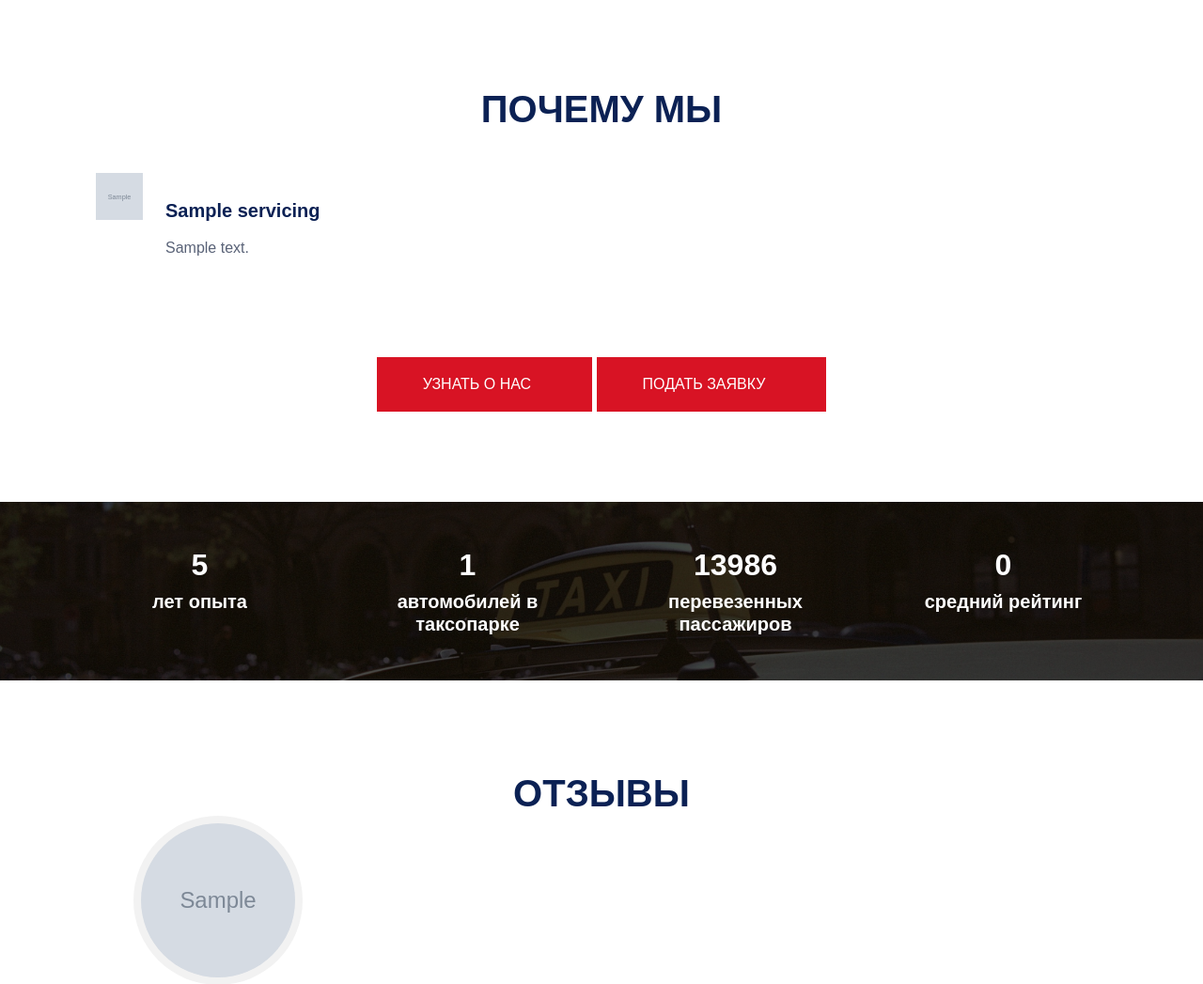
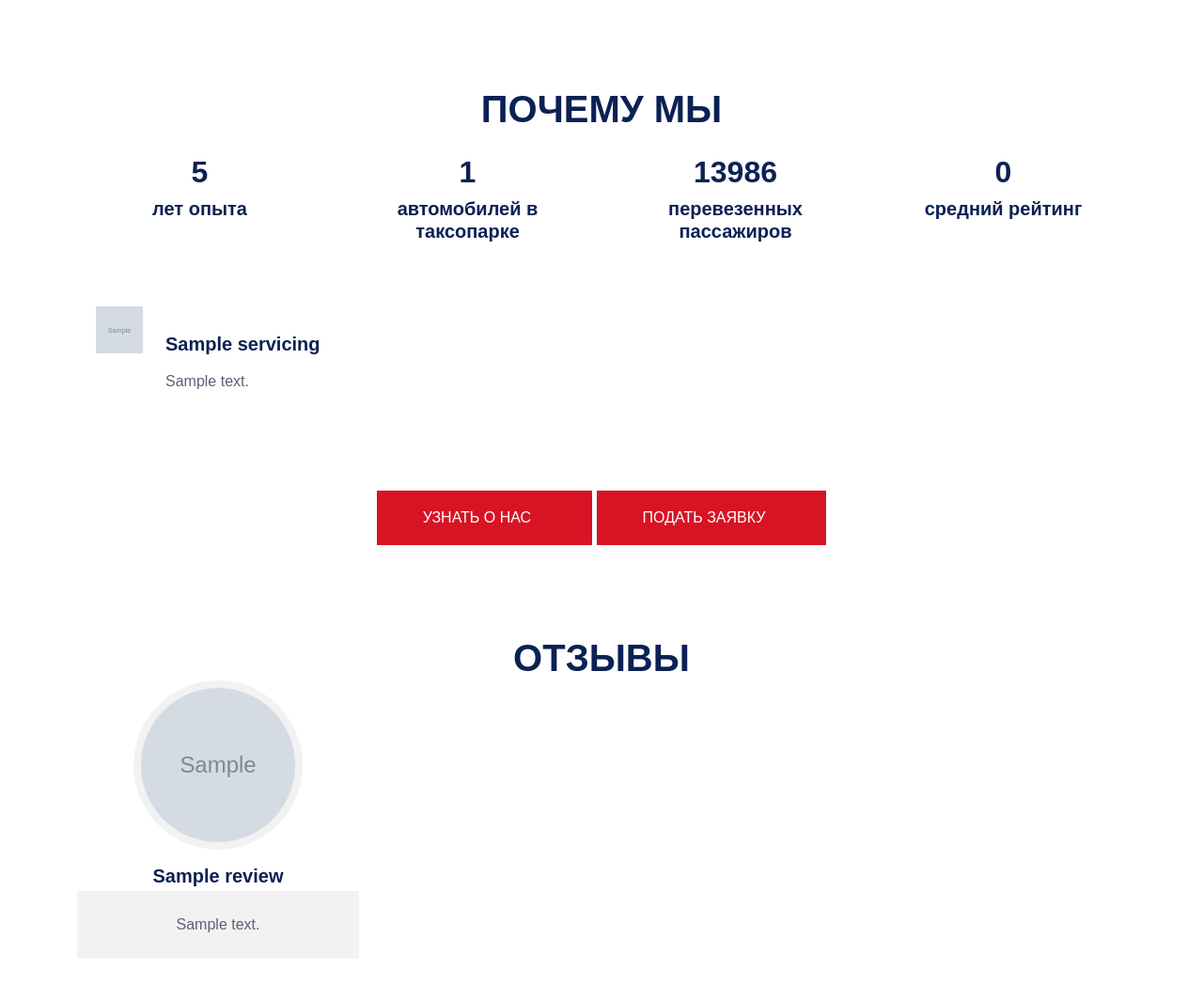
Before and after one commit to OlegEgoism/Taxi, a Django app: page / in a window 1280 px wide. Shown: the part 693-1740 px from the top of the page at 94% size. Run offline with Django 5.2, Linux system fonts and the light colour scheme; tables that the repository leaves empty hold one stand-in row (values such as "Sample post"); grey boxes marked "Sample" are stand-in pictures; some libraries are stand-ins or nearby versions.

Commit message:
Доработки по вебу

```diff
--- a/templates/index.html
+++ b/templates/index.html
@@ -58,6 +58,31 @@
             <div class="row g-4">
                 <div class="text-center">
                     <h1 class="mb-0">ПОЧЕМУ МЫ</h1>
+                </div>
+                <div class="container">
+                    <div class="row g-4">
+                        <div class="col-md-6 col-lg-3 text-center wow fadeIn" data-wow-delay="0.1s">
+                            <i class="fa fa-check fa-2x mb-3"></i>
+                            <h2 class="mb-2" data-toggl`e="counter-up">{{ years_work }}</h2>
+                            <h5 class="mb-0">{{ years_word }} опыта</h5>
+                        </div>
+                        <div class="col-md-6 col-lg-3 text-center wow fadeIn" data-wow-delay="0.7s">
+                            <i class="fa fa-car fa-2x mb-3"></i>
+                            <h2 class="mb-2" data-toggle="counter-up">{{ address.count_car }}</h2>
+                            <h5 class="mb-0">автомобилей в таксопарке</h5>
+                        </div>
+                        <div class="col-md-6 col-lg-3 text-center wow fadeIn" data-wow-delay="0.5s">
+                            <i class="fa fa-users fa-2x mb-3"></i>
+                            <h2 class="mb-2" data-toggle="counter-up">{{ passenger_count }}</h2>
+                            <h5 class="mb-0">перевезенных пассажиров</h5>
+                        </div>
+                        <div class="col-md-6 col-lg-3 text-center wow fadeIn" data-wow-delay="0.3s">
+                            <i class="fa fa-users-cog fa-2x mb-3"></i>
+                            <h2 class="mb-2" data-toggle="counter-up">{{ random_rating }}⭐</h2>
+                            <h5 class="mb-0">средний рейтинг</h5>
+                        </div>
+                    </div>
+                    <br>
                 </div>
                 {% for service in servicing %}
                     <div class="col-lg-4 col-md-6 wow fadeInUp" data-wow-delay="{{ forloop.counter|floatformat:1|add:"0.1" }}s">
@@ -121,34 +146,34 @@
     {#    <!-- QuestionsAnswers End -->#}
 
 
-    <!-- Fact Start -->
-    <div class="container-fluid fact bg-dark my-5 py-5">
-        <div class="container">
-            <div class="row g-4">
-                <div class="col-md-6 col-lg-3 text-center wow fadeIn" data-wow-delay="0.1s">
-                    <i class="fa fa-check fa-2x text-white mb-3"></i>
-                    <h2 class="text-white mb-2" data-toggle="counter-up">{{ years_work }}</h2>
-                    <h5 class="text-white mb-0">{{ years_word }} опыта</h5>
-                </div>
-                <div class="col-md-6 col-lg-3 text-center wow fadeIn" data-wow-delay="0.7s">
-                    <i class="fa fa-car fa-2x text-white mb-3"></i>
-                    <h2 class="text-white mb-2" data-toggle="counter-up">{{ address.count_car }}</h2>
-                    <h5 class="text-white mb-0">автомобилей в таксопарке</h5>
-                </div>
-                <div class="col-md-6 col-lg-3 text-center wow fadeIn" data-wow-delay="0.5s">
-                    <i class="fa fa-users fa-2x text-white mb-3"></i>
-                    <h2 class="text-white mb-2" data-toggle="counter-up">{{ passenger_count }}</h2>
-                    <h5 class="text-white mb-0">перевезенных пассажиров</h5>
-                </div>
-                <div class="col-md-6 col-lg-3 text-center wow fadeIn" data-wow-delay="0.3s">
-                    <i class="fa fa-users-cog fa-2x text-white mb-3"></i>
-                    <h2 class="text-white mb-2" data-toggle="counter-up">{{ random_rating }}⭐</h2>
-                    <h5 class="text-white mb-0">средний рейтинг</h5>
-                </div>
-            </div>
-        </div>
-    </div>
-    <!-- Fact End -->
+{#    <!-- Fact Start -->#}
+{#    <div class="container-fluid fact bg-dark my-5 py-5">#}
+{#        <div class="container">#}
+{#            <div class="row g-4">#}
+{#                <div class="col-md-6 col-lg-3 text-center wow fadeIn" data-wow-delay="0.1s">#}
+{#                    <i class="fa fa-check fa-2x text-white mb-3"></i>#}
+{#                    <h2 class="text-white mb-2" data-toggle="counter-up">{{ years_work }}</h2>#}
+{#                    <h5 class="text-white mb-0">{{ years_word }} опыта</h5>#}
+{#                </div>#}
+{#                <div class="col-md-6 col-lg-3 text-center wow fadeIn" data-wow-delay="0.7s">#}
+{#                    <i class="fa fa-car fa-2x text-white mb-3"></i>#}
+{#                    <h2 class="text-white mb-2" data-toggle="counter-up">{{ address.count_car }}</h2>#}
+{#                    <h5 class="text-white mb-0">автомобилей в таксопарке</h5>#}
+{#                </div>#}
+{#                <div class="col-md-6 col-lg-3 text-center wow fadeIn" data-wow-delay="0.5s">#}
+{#                    <i class="fa fa-users fa-2x text-white mb-3"></i>#}
+{#                    <h2 class="text-white mb-2" data-toggle="counter-up">{{ passenger_count }}</h2>#}
+{#                    <h5 class="text-white mb-0">перевезенных пассажиров</h5>#}
+{#                </div>#}
+{#                <div class="col-md-6 col-lg-3 text-center wow fadeIn" data-wow-delay="0.3s">#}
+{#                    <i class="fa fa-users-cog fa-2x text-white mb-3"></i>#}
+{#                    <h2 class="text-white mb-2" data-toggle="counter-up">{{ random_rating }}⭐</h2>#}
+{#                    <h5 class="text-white mb-0">средний рейтинг</h5>#}
+{#                </div>#}
+{#            </div>#}
+{#        </div>#}
+{#    </div>#}
+{#    <!-- Fact End -->#}
 
 
     <!-- Testimonial Start -->
```
